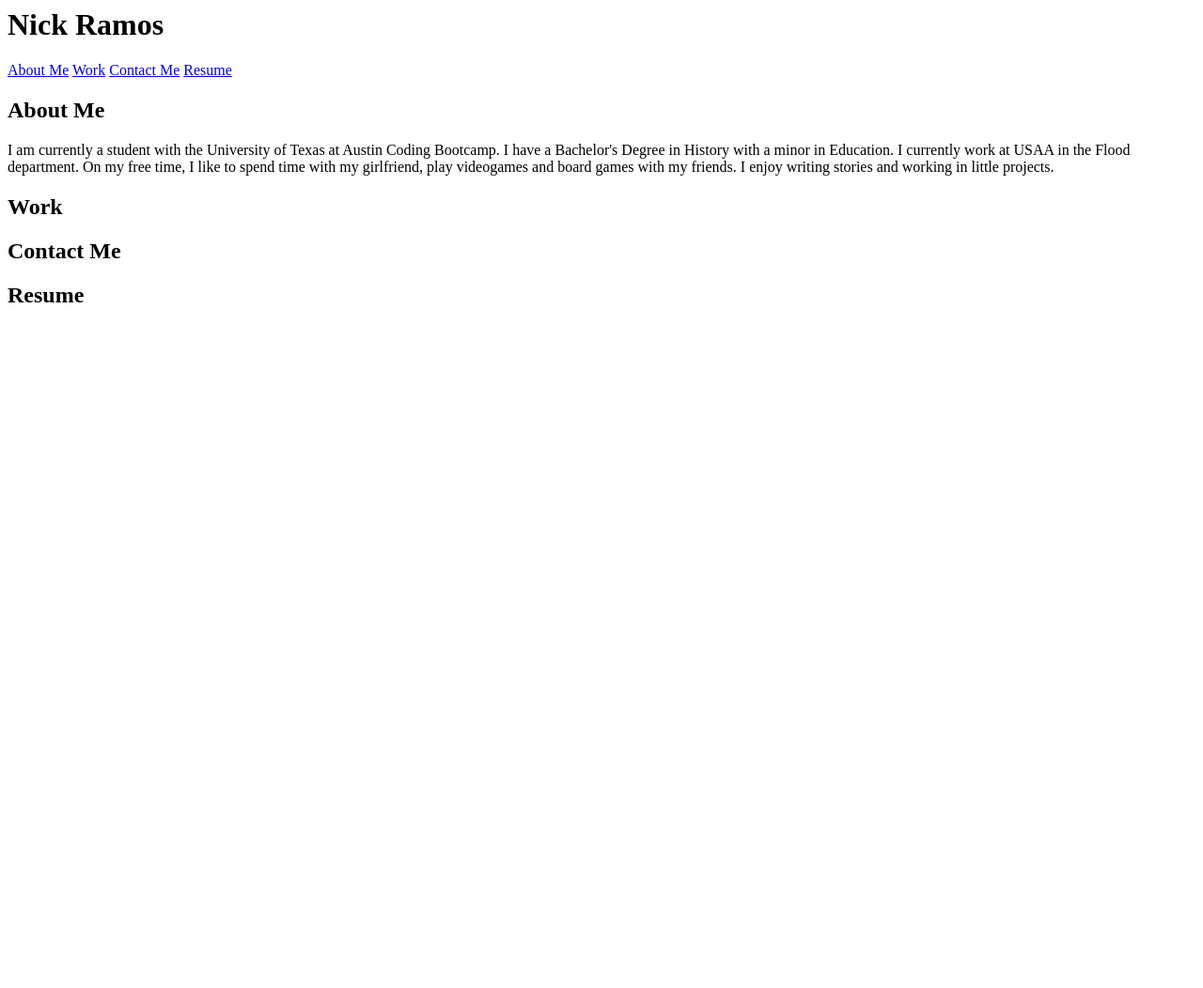
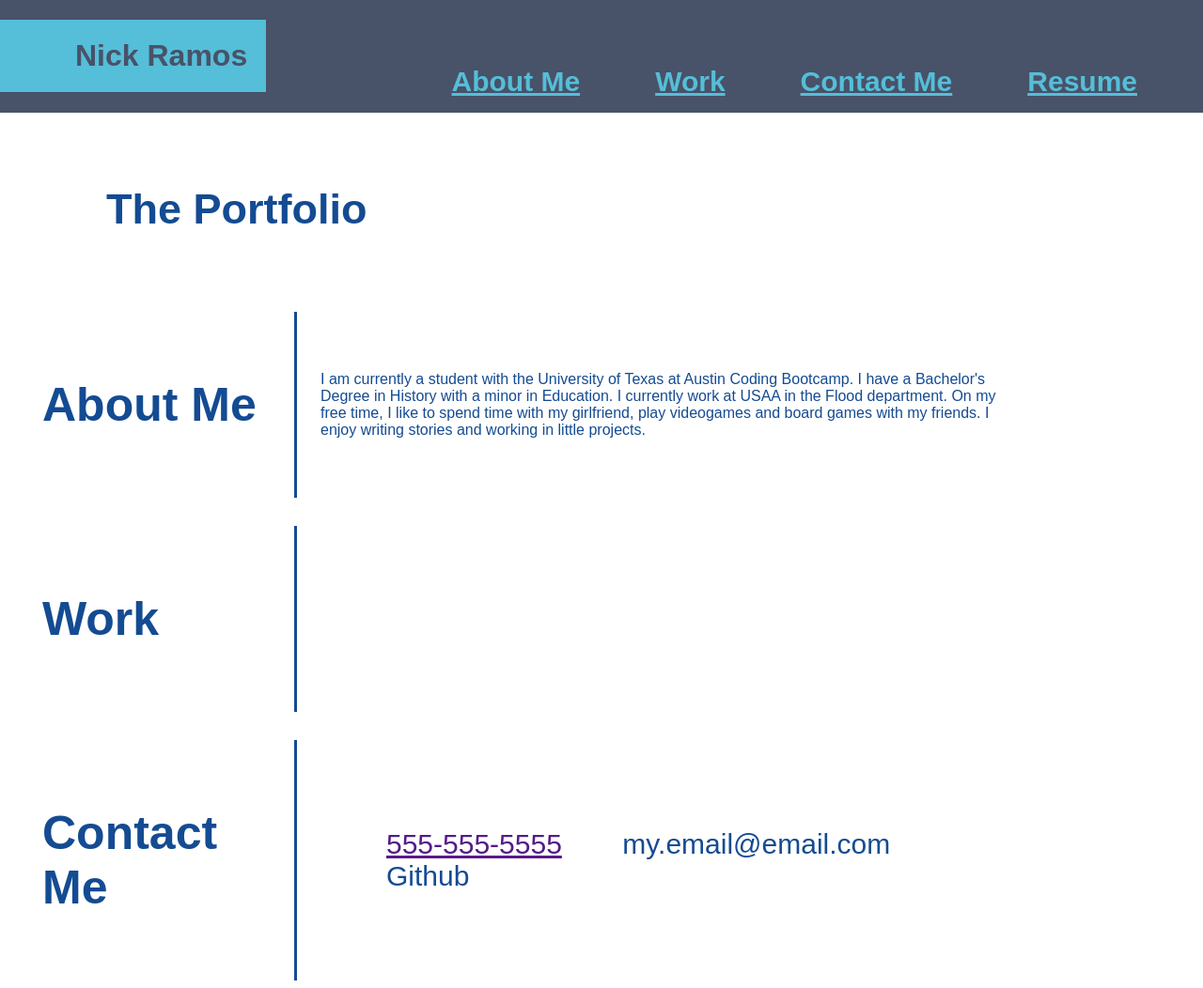
Before and after one commit to nramos9071/Challenge-2, a plain HTML site: page index.html in a window 1280 px wide. Shown: the top 1052 px of the page at 94% size. Before the commit the page ends 800 px from the top, so only its background shows below. Drawn offline with Linux system fonts and the light colour scheme.

Commit message:
add css and updated html

```diff
--- a/assets/style.css
+++ b/assets/style.css
@@ -0,0 +1,126 @@
+:root {
+    --body-color: #144b92;
+    --header-color: rgb(85, 190, 216);
+}
+
+* {
+    font-family: Arial, Helvetica, sans-serif;
+}
+
+header {
+    background-color: rgb(72, 82, 104);
+}
+
+body {
+    margin: 0;
+}
+
+h1 {
+    display: inline-block;
+    margin: 20px 20px 20px none;
+    padding: 20px 20px 20px 80px;
+    color: rgb(72, 82, 104);
+    background-color: var(--header-color);
+}
+
+h3 {
+    font-size: 50px;
+}
+
+nav{
+    float: right;
+    display: flex;
+    margin: 10px;
+    padding: 20px;
+    font-weight: 30px;
+
+}
+
+div {
+    display: flex;
+    margin: 20px;
+}
+
+li {
+    display: inline;
+    padding: 30px;
+    align-content: center;
+    font-size: 30px;
+}
+
+.subheader,
+.section-header,
+.section-content {
+    color: var(--body-color);
+}
+
+.subheader {
+    display: flex;
+    justify-content: right;
+    padding: 20px;
+    font-size: 30px;
+}
+
+.section-header {
+    padding: 20px;
+    margin: 5px;
+    border-style: none solid none none;
+    border-color: var(--body-color);
+    display: flex;
+    float: left;
+    width: 20%;
+}
+
+.section-content {
+    align-items: center;
+    display: flex;
+    padding: 20px;
+    width: 60%;
+    float: right;
+
+}
+
+#links {
+    color: var(--header-color);
+    text-decoration-thickness: 3px;
+    margin: 20px;
+    padding: 20px;
+    font-size: 30px;
+    font-weight: bold;
+}
+
+@media screen and (max-width: 972px) {
+    nav {
+        background-color: rgb(72, 82, 104);
+        width: 100%;
+        margin: 0;
+    }
+
+    .subheader {
+        flex-direction: column;
+    }
+
+  }
+
+
+
+
+@media screen and (max-width: 750px) {
+    header,
+    h1,
+    nav,
+    div,
+    section {
+        flex-direction: column;
+    }
+
+       .section-header {
+        border-style: none none solid none;
+    }
+
+    nav {
+        background-color: rgb(72, 82, 104);
+        margin: 0;
+    }
+
+}
--- a/index.html
+++ b/index.html
@@ -2,7 +2,7 @@
 <head>
     <meta charset="UTF-8"/>
     <meta http-equiv="X-UA-Compatible" content="IE-edge">
-    <meta name="viewport" content="width=device-width, intial-scale=1.0">
+    <meta name="viewport" content="width=device-width">
     <Title>Portfolio</Title>
     <link rel="stylesheet" href="./assets/style.css"/>
 </head>
@@ -10,21 +10,59 @@
 <header>
     <h1>Nick Ramos</h1>
     <nav>
-        <a href="#aboutme">About Me</a>
-        <a href="#work">Work</a>
-        <a href="#contactme">Contact Me</a>
-        <a href="#resume">Resume</a>
+        <a id="links" href="#aboutme">About Me</a>
+        <a id="links" href="#work">Work</a>
+        <a id="links" href="#contactme">Contact Me</a>
+        <a id="links" href="#resume">Resume</a>
     </nav>
+
 </header>
 
 <body>
-    <h2 id="aboutme">About Me</h2>
-        <p>I am currently a student with the University of Texas at Austin Coding Bootcamp. I have a Bachelor's Degree in History with a minor in Education. I currently work at USAA in the Flood department.
+    <div class="subheader">
+        <section >
+            <h2>The Portfolio</h2>
+        </section>
+    </div>
+
+    <div>
+
+        <section class="section-header">
+            <h3 id="aboutme">About Me</h3>
+        </section>
+        <section class="section-content">
+            <p>I am currently a student with the University of Texas at Austin Coding Bootcamp. I have a Bachelor's Degree in History with a minor in Education. I currently work at USAA in the Flood department.
             On my free time, I like to spend time with my girlfriend, play videogames and board games with my friends. I enjoy writing stories and working in little projects.
-        </p>
-    <h2 id="work">Work</h2>
-    <h2 id="contactme">Contact Me</h2>
-    <h2 id="resume">Resume</h2>
+            </p>
+        </section>
+
+    </div>
+
+    <div>
+        <section class="section-header" >
+            <h3 id="work">Work</h3>
+        </section>
+    </div>
+
+    <div>
+        <section class="section-header">
+            <h3 id="contactme">Contact Me</h3>
+        </section>
+
+         <section class="section-content">
+            <ul>
+                <li><a href="">555-555-5555</a></li>
+                <li><a>my.email@email.com</a></li>
+                <li><a>Github</a></li>
+            </ul>
+         </section>
+    </div>
+
+    <div>
+        <section class="section-header">
+            <h3 id="resume">Resume</h3>
+        </section>
+    </div>
 
 
 
```
